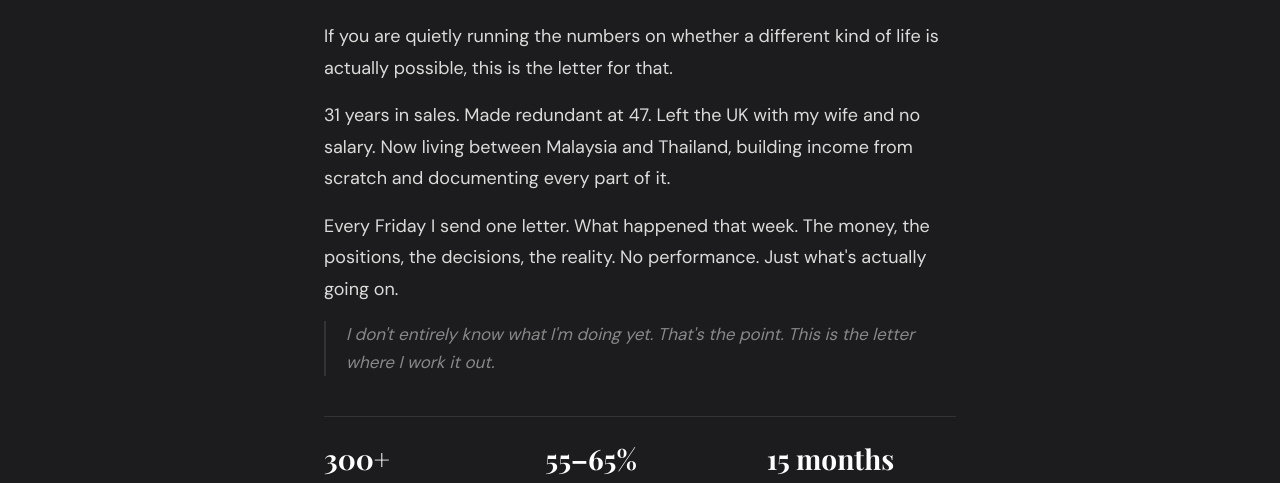
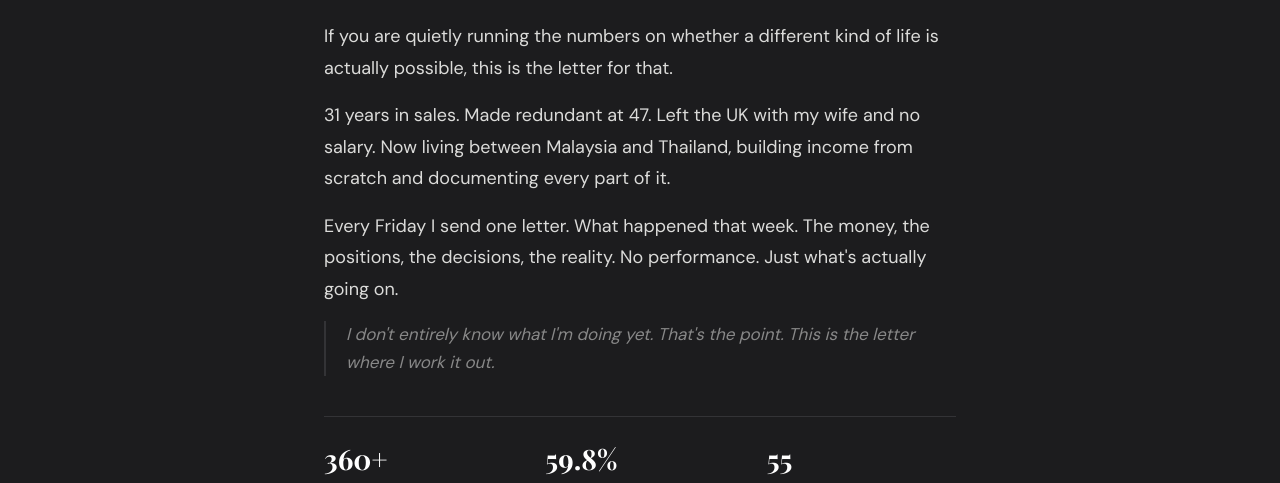
Before and after one commit to JohnTalksAbout/johntalksabout.github.io, a plain HTML site: page index.html in a window 1280 px wide. Shown: the part 317-800 px from the top of the page. Drawn offline with nearby package versions, Linux system fonts and the light colour scheme.

Commit message:
Add files via upload

```diff
--- a/index.html
+++ b/index.html
@@ -97,9 +97,9 @@ a:focus-visible,button:focus-visible,input:focus-visible{outline:2px solid #5B7A
     </div>
     <p class="honest-line">I don't entirely know what I'm doing yet. That's the point. This is the letter where I work it out.</p>
     <div class="stats">
-      <div class="stat-item"><span class="stat-number">300+</span><span class="stat-label">readers every Friday</span></div>
-      <div class="stat-item"><span class="stat-number">55–65%</span><span class="stat-label">open rate, consistently</span></div>
-      <div class="stat-item"><span class="stat-number">15 months</span><span class="stat-label">of real numbers published</span></div>
+      <div class="stat-item"><span class="stat-number">360+</span><span class="stat-label">readers every Friday</span></div>
+      <div class="stat-item"><span class="stat-number">59.8%</span><span class="stat-label">average open rate</span></div>
+      <div class="stat-item"><span class="stat-number">55</span><span class="stat-label">letters sent since October 2025</span></div>
     </div>
 
     <div class="form-section" id="jta-subscribe">
```
